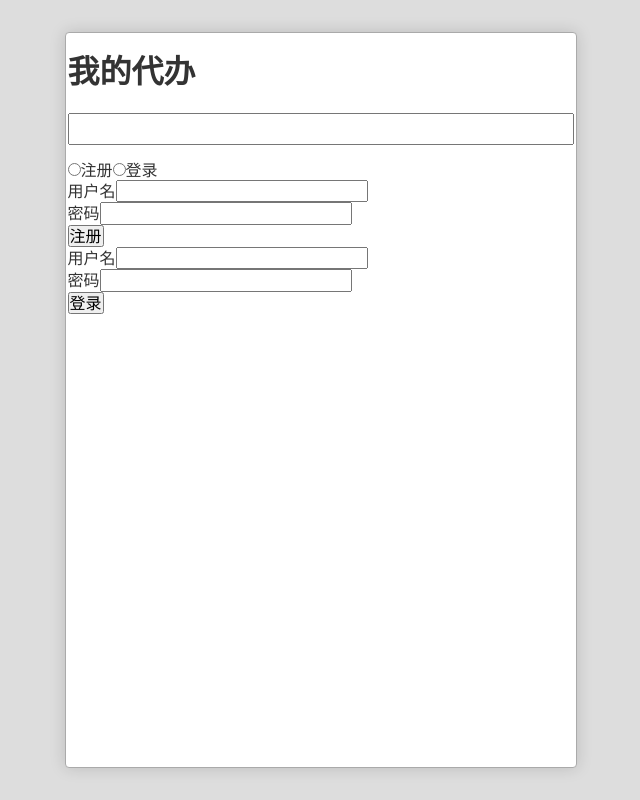
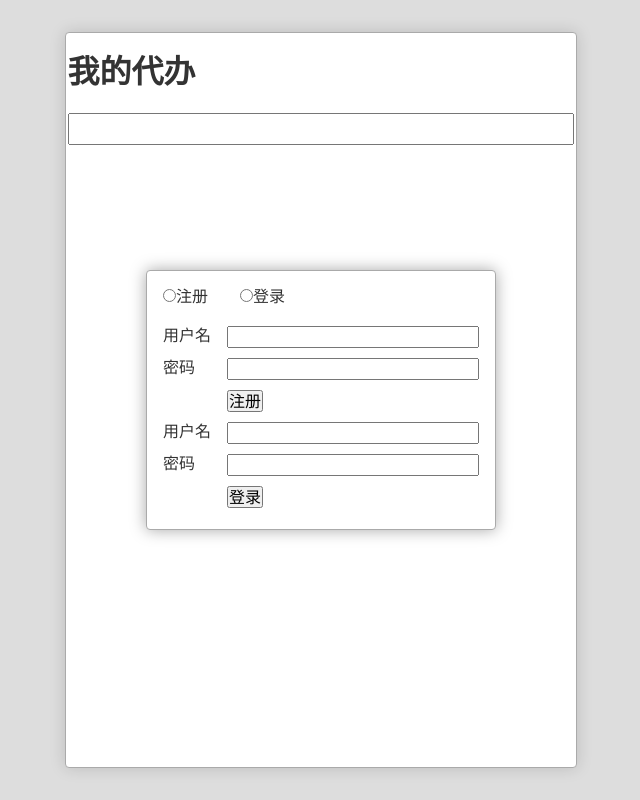
Before and after one commit to ggg50/toDoList, a React (Create React App) app in the folder app/: page / in a window 1280 px wide. Shown: the whole page, without its empty margins (319-959 px from the left). Built offline with nearby package versions, Linux system fonts and the light colour scheme.

Commit message:
userDialog.css

```diff
--- /dev/null
+++ b/app/src/userDialog.css
@@ -0,0 +1,26 @@
+.userDialogWrapper{
+  position: fixed;
+  top: 0;
+  left: 0;
+  bottom: 0;
+  right: 0;
+  display: flex;
+  justify-content:center;
+  align-items: center;
+}
+
+.userDialog {
+  border-radius: 4px;
+  min-width: 20em;
+  background-color: white;
+  border: 1px solid #aaa;
+  box-shadow: 0 0 1em hsla(0, 0%, 0%, 0.35);
+}
+
+.userDialog > nav:first-child {padding: 1em}
+.userDialog > nav:first-child input[type=radio]:not(:first-child){ margin-left: 2em ;}
+.userDialog > .panes {padding: 0 1em 1em;}
+
+.userDialog form > .row {display: flex; padding: 0.3em 0}
+.userDialog form > .row > label:first-child {width: 4em}
+.userDialog form > .row.actions{ padding-left: 4em}
--- a/app/src/userDialog.js
+++ b/app/src/userDialog.js
@@ -1,4 +1,5 @@
 import React from 'react';
+import './userDialog.css'
 
 
 export default class UserDialog extends React.Component{
```
